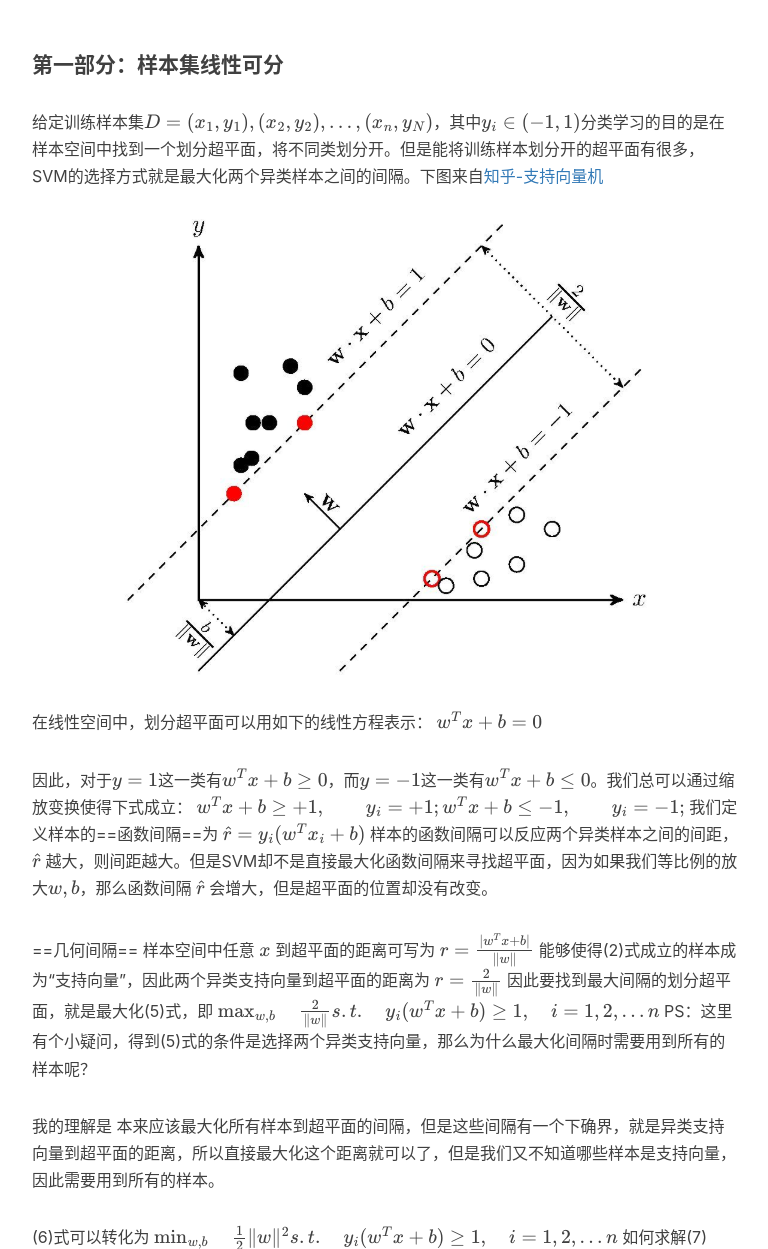
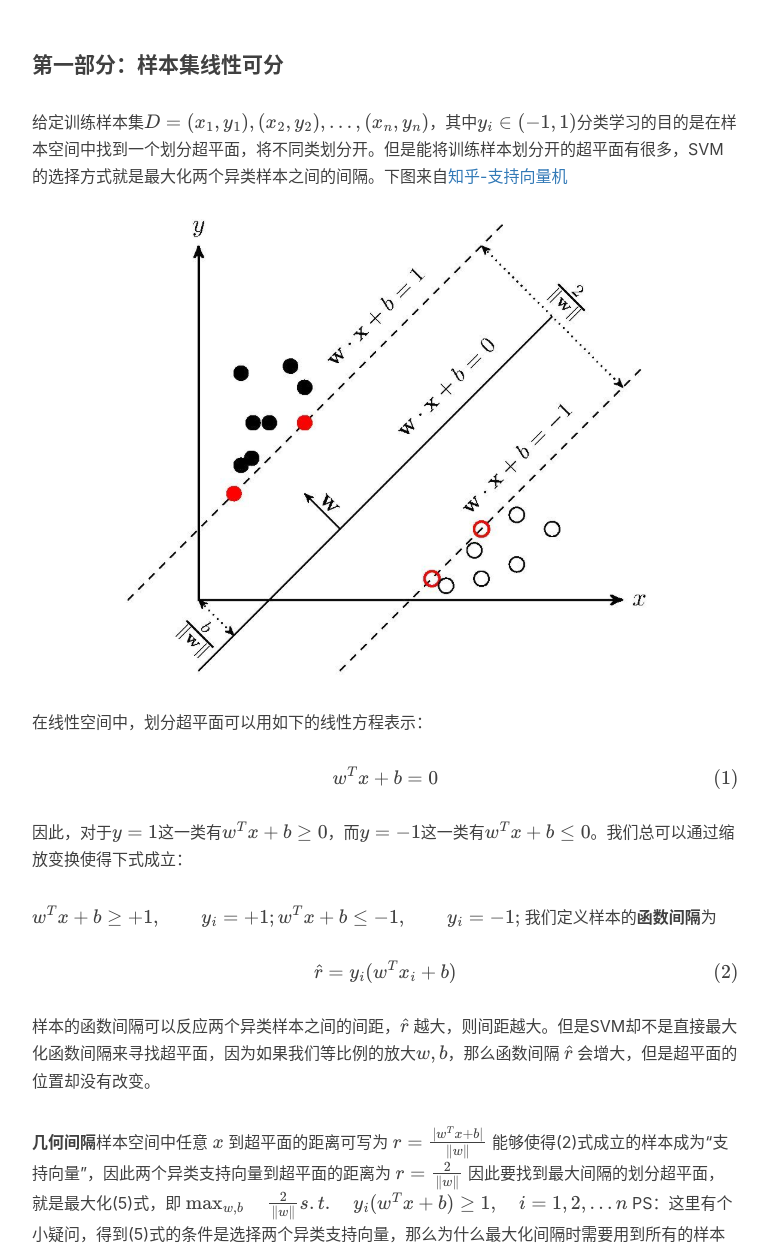
Before and after one commit to YangfeiLiu/YangfeiLiu.github.io, a Jekyll site: the page built from _posts/2020-05-25-SVM支持向量机的理解与推导.md, in a window 1280 px wide and 1400 px high, scrolled down 372 px. Shown: the part 151-1400 px from the top of the window, without its empty margins (233-1001 px from the left). Built offline with Jekyll 4.4.1, drawn with Linux system fonts in a browser that asks for light colours; nearby versions of some CDN libraries; formulas are drawn with MathJax 3; comment, search, counter and statistics services are not loaded.

Commit message:
Update 2020-05-25-SVM支持向量机的理解与推导.md

```diff
--- a/_posts/2020-05-25-SVM支持向量机的理解与推导.md
+++ b/_posts/2020-05-25-SVM支持向量机的理解与推导.md
@@ -10,25 +10,29 @@
 
 #### 第一部分：样本集线性可分
 
-给定训练样本集$D={(x_1,y_1),(x_2,y_2),...,(x_n,y_N)}$，其中$y_i\in{(-1, 1)}$分类学习的目的是在样本空间中找到一个划分超平面，将不同类划分开。但是能将训练样本划分开的超平面有很多，SVM的选择方式就是最大化两个异类样本之间的间隔。下图来自[知乎-支持向量机](https://zhuanlan.zhihu.com/p/31886934)![](/img/20200525/svm.png)
+给定训练样本集$D={(x_1,y_1),(x_2,y_2),...,(x_n,y_n)}$，其中$y_i\in{(-1, 1)}$分类学习的目的是在样本空间中找到一个划分超平面，将不同类划分开。但是能将训练样本划分开的超平面有很多，SVM的选择方式就是最大化两个异类样本之间的间隔。下图来自[知乎-支持向量机](https://zhuanlan.zhihu.com/p/31886934)![](/img/20200525/svm.png)
 
 在线性空间中，划分超平面可以用如下的线性方程表示：
+
 $$
 w^Tx+b=0
 $$
 
 因此，对于$y=1$这一类有$w^Tx+b\geq 0$，而$y=-1$这一类有$w^Tx+b\leq 0$。我们总可以通过缩放变换使得下式成立：
+
 $$
 w^Tx+b\geq +1,\qquad y_i=+1;\\
 w^Tx+b\leq -1,\qquad y_i=-1;
 $$
-我们定义样本的==函数间隔==为
+我们定义样本的**函数间隔**为
+
 $$
 \hat r = y_i(w^Tx_i+b)
 $$
+
 样本的函数间隔可以反应两个异类样本之间的间距，$\hat r$ 越大，则间距越大。但是SVM却不是直接最大化函数间隔来寻找超平面，因为如果我们等比例的放大$w,b$，那么函数间隔 $\hat r$ 会增大，但是超平面的位置却没有改变。
 
-==几何间隔== 样本空间中任意 $x$ 到超平面的距离可写为
+**几何间隔**样本空间中任意 $x$ 到超平面的距离可写为
 $$
 r=\frac{|w^Tx+b|}{\|w\|}
 $$
```
